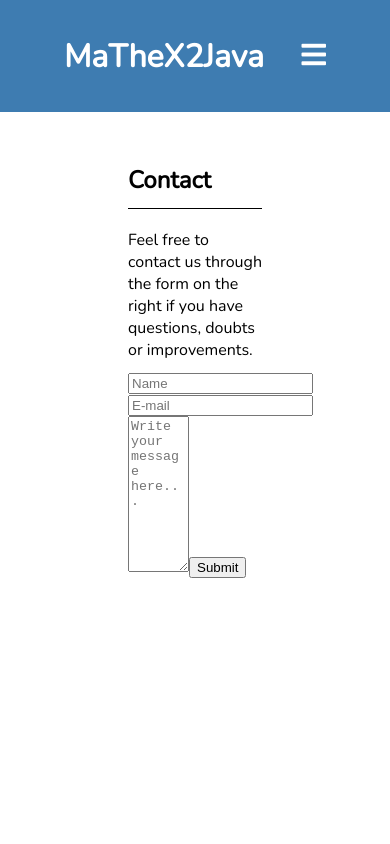
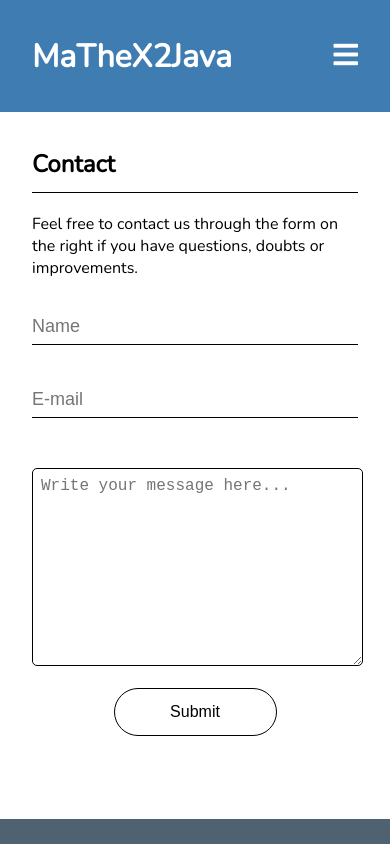
Before and after one commit to francismaria/MaTheX2Java-React, a React (Create React App) app: page /contact in a window 390 px wide. Shown: the top 844 px of the page. Built offline with nearby package versions, Linux system fonts and the light colour scheme.

Commit message:
Add responsiveness to contact page

```diff
--- a/src/components/contact/Contact.css
+++ b/src/components/contact/Contact.css
@@ -65,41 +65,38 @@
 }
 
 @media screen and (max-width: 1200px) {
-  #main-container {
-    padding: 2em;
+  #contactWrapper input {
+    width: 100%;
+    height: 1em;
+    margin: 1em 0;
+    border: none;
+    border-bottom: 1px solid black;
+    padding: 0.5em 0;
+    font-size: large;
   }
 
-  #main-container h2 {
-    margin-top: 0;
-    padding-bottom: 0.5em;
-    border-bottom: 1px solid black;
-  }
-
-  #main-container form input {
-    width: 100%;
-    height: 4em;
-    margin: 2em 0;
-    border: none;
-    border-bottom: solid 2px black;
-    padding: 0.5em;
-  }
-
-  #main-container form input[type='submit'] {
-    border: solid 2px #3e7cb1;
+  #contactWrapper input[type='submit'] {
+    font-size: medium;
+    font-weight: normal;
+    height: 3em;
+    color: black;
+    background-color: white;
+    border: solid 1px black;
     width: 50%;
     margin: 5% 25%;
     border-radius: 25px;
   }
 
-  #main-container form textarea {
+  #contactWrapper textarea {
     margin-top: 2em;
     width: 96%;
     padding: 0.5em;
-    border: solid 2px black;
+    border: 1px solid black;
     border-radius: 5px;
+    font-size: large;
   }
 
-  #main-container form input ::placeholder {
+  #contactWrapper form input ::placeholder {
     font-size: 2em;
     color: black;
   }
--- a/src/components/header/Header.css
+++ b/src/components/header/Header.css
@@ -1,5 +1,5 @@
 header {
-  padding: 0.5em 4em;
+  padding: 0.5em 2em;
   background-color: #3e7cb1;
   display: flex;
   align-items: center;
--- a/src/components/root/App.css
+++ b/src/components/root/App.css
@@ -38,3 +38,9 @@ ul {
   padding-bottom: 0.5em;
   border-bottom: 1px solid black;
 }
+
+@media screen and (max-width: 1200px) {
+  .mainPanel {
+    padding: 1em 2em;
+  }
+}
```
